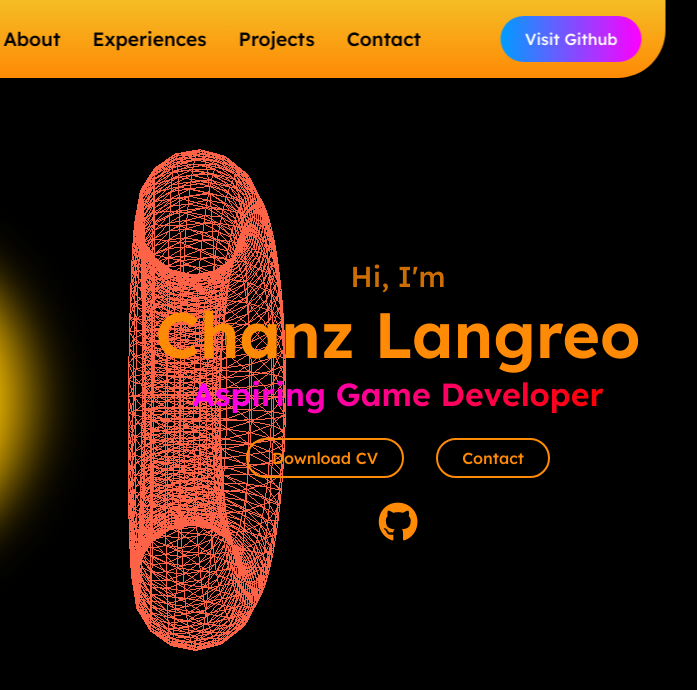
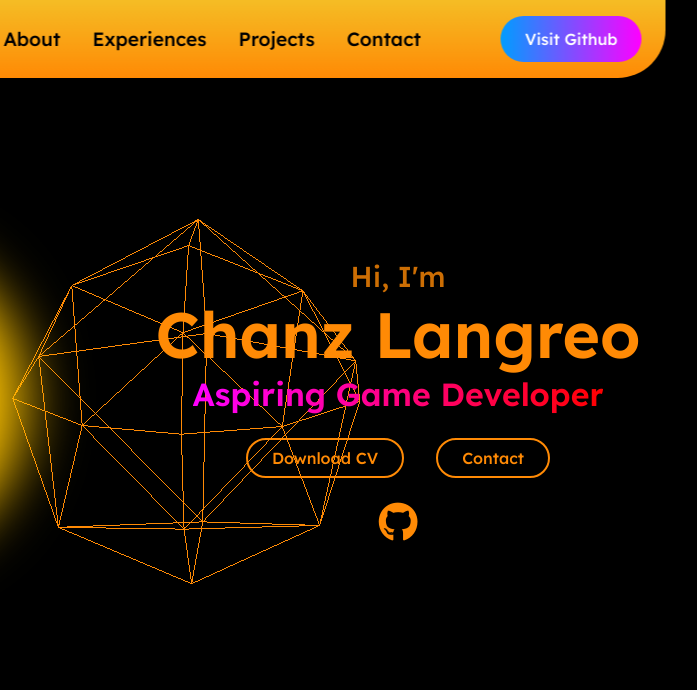
Before and after one commit to cjlangreo/birbdoy1221.github.io, a website built with Vite: page index.html in a window 1280 px wide. Shown: the full height of the page, 450-1147 px from the left. Built offline with nearby package versions, Linux system fonts and the light colour scheme.

Commit message:
3d object added

```diff
--- a/index.html
+++ b/index.html
@@ -47,6 +47,6 @@
 			</div>
 		</div>
 	</section>
-	<script type="module" src="src/main.js"></script>
+	<script type="module" src="src/3d.js"></script>
 </body>
 </html>
--- a/src/main.js
+++ b/src/3d.js
@@ -13,8 +13,10 @@ camera.position.setZ(30);
 
 renderer.render(scene, camera);
 
-const geometry = new THREE.TorusGeometry(10, 3, 16, 100);
-const material = new THREE.MeshBasicMaterial({ color: 0xFF6347, wireframe: true });
+let x = 0xFF8A05;
+
+const geometry = new THREE.OctahedronGeometry(10, 1);
+const material = new THREE.MeshBasicMaterial({ color: x, wireframe: true });
 const torus = new THREE.Mesh(geometry, material);
 
 scene.add(torus);
```
